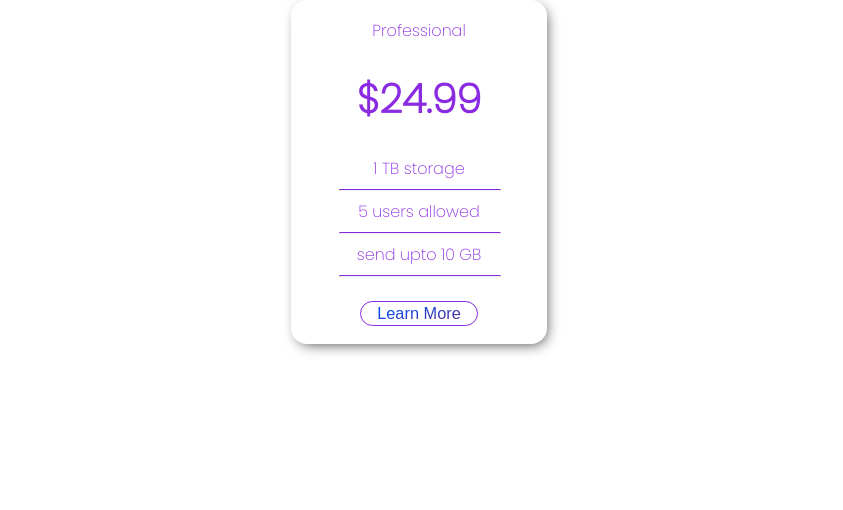
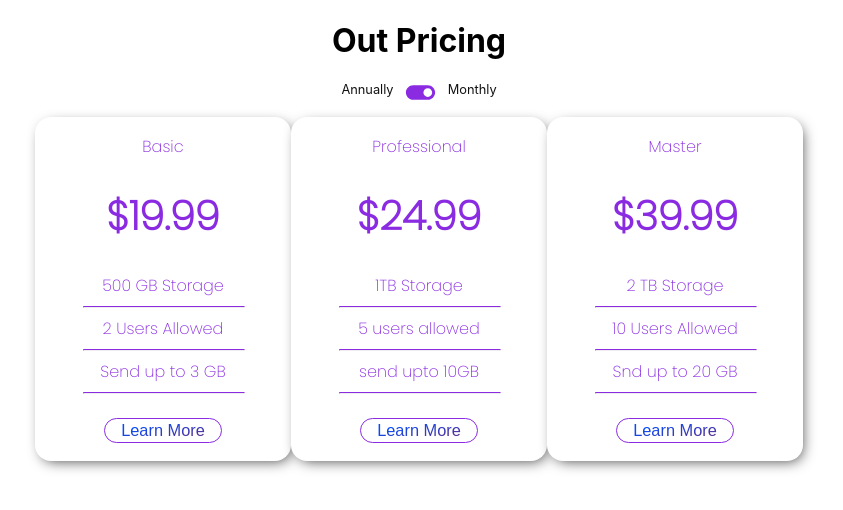
Before and after one commit to MridulDhiman/ReactPractice, a React (Create React App) app: page / in a window 1280 px wide. Shown: the top 510 px of the page, without its empty margins (221-1064 px from the left). Built offline with nearby package versions, Linux system fonts and the light colour scheme.

Commit message:
added toggle transition

```diff
--- a/package.json
+++ b/package.json
@@ -3,9 +3,14 @@
   "version": "0.1.0",
   "private": true,
   "dependencies": {
+    "@emotion/react": "^11.11.1",
+    "@emotion/styled": "^11.11.0",
+    "@mui/icons-material": "^5.14.1",
+    "@mui/material": "^5.14.1",
     "@testing-library/jest-dom": "^5.17.0",
     "@testing-library/react": "^13.4.0",
     "@testing-library/user-event": "^13.5.0",
+    "babel-plugin-macros": "^3.1.0",
     "react": "^18.2.0",
     "react-dom": "^18.2.0",
     "react-scripts": "5.0.1",
--- a/src/App.js
+++ b/src/App.js
@@ -1,9 +1,18 @@
-import PricingItem from "./Components/PricingItem";
+
+import Pricing from "./Components/Pricing";
+import TogglePrice from "./Components/TogglePrice";
 
 function App() {
+  const prices = [
+    {id:1, type: "Basic", monthly_price:19.99, yearly_price: 200, monthlyFlag: true, content: ["500 GB Storage", "2 Users Allowed", "Send up to 3 GB"]},
+    {id:2, type:"Professional", monthly_price: 24.99, yearly_price: 300, monthlyFlag: true, content: ["1TB Storage", "5 users allowed", "send upto 10GB"]},
+    {id:3, type: "Master", monthly_price: 39.99, yearly_price: 400,monthlyFlag: true, content: ['2 TB Storage', '10 Users Allowed', "Snd up to 20 GB"]}
+]
   return (
    <>
-     <PricingItem></PricingItem>
+   <h1>Out Pricing</h1>
+     <TogglePrice/>
+     <Pricing prices={prices}/>
    </>
   );
 }
--- /dev/null
+++ b/src/Components/Pricing.css
@@ -0,0 +1,5 @@
+.container {
+    display: flex;
+    justify-content: center;
+    align-items: center;
+}
--- /dev/null
+++ b/src/Components/Pricing.js
@@ -0,0 +1,30 @@
+import PricingItem from "./PricingItem";
+import "./Pricing.css";
+
+const Pricing = ({prices}) => {
+
+  const priceList = prices.map((price) => {
+    return price.monthlyFlag === true ?
+     <PricingItem
+     type={price.type}
+     amount={price.monthly_price}
+     content={price.content}
+     /> :
+    <PricingItem
+     type={price.type}
+     amount={price.yearly_price}
+     content={price.content}
+     />
+  })
+
+    return (
+<>
+<div className="container">
+{priceList}
+</div>
+
+</>
+    )
+};
+
+export default Pricing;
--- /dev/null
+++ b/src/Components/PricingContent.js
@@ -0,0 +1,19 @@
+const PricingContent = ({content}) => {
+    const contentList = content.map((el) => {
+        return (
+            <>
+            <div class="subs-item">{el}</div>
+            <hr class="line"/>
+            </>
+        )
+    })
+return (
+    <>
+    <div class="subs-container">
+{contentList}
+    </div>
+    </>
+)
+}
+
+export default PricingContent;
--- a/src/Components/PricingItem.css
+++ b/src/Components/PricingItem.css
@@ -18,7 +18,6 @@ color: blueviolet;
     flex-direction: column; */
     text-align: center;
     font-family: 'Poppins', sans-serif;
-    margin: auto 40%;
     box-shadow: 3px 4px 14px -4px rgba(0,0,0,0.75);
 -webkit-box-shadow: 3px 4px 14px -4px rgba(0,0,0,0.75);
 -moz-box-shadow: 3px 4px 14px -4px rgba(0,0,0,0.75);
@@ -35,6 +34,11 @@ cursor:pointer;
     width:12rem;
     background: blueviolet;
     color: white;
+    /* box-shadow: 4px 9px 54px 18px rgba(0,0,0,0.63);
+-webkit-box-shadow: 4px 9px 54px 18px rgba(0,0,0,0.63);
+-moz-box-shadow: 4px 9px 54px 18px rgba(0,0,0,0.63); */
+padding: 1.2rem 3rem;
+
 
 }
 
@@ -78,12 +82,10 @@ background-clip: text;
 
 }
 
-.pricing-container .learn-more-btn span:hover{
+.pricing-container .learn-more-btn:hover{
     font-size: 1.05rem;
-    border-radius:1rem;
+    border-radius:10px;
 }
-
-
 
 .pricing-container hr {
     border-top: 1px solid blueviolet;
--- a/src/Components/PricingItem.js
+++ b/src/Components/PricingItem.js
@@ -1,19 +1,14 @@
-import "./PricingItem.css"
+import "./PricingItem.css";
+import PricingContent from "./PricingContent";
 
-const PricingItem = () => {
+
+const PricingItem = ({type, amount, content}) => {
     return (
         <>
         <div className="pricing-container">
-        <p class="pricing-type">Professional</p>
-        <h1  class="price"><b>$24.99</b></h1>
-        <div class="subs-container">
-            <div class='subs-content'>1 TB storage</div>
-            <hr class="line"/>
-            <div class="subs-content">5 users allowed</div>
-            <hr class="line"/>
-            <div class="subs-content"> send upto 10 GB</div>
-            <hr class="line"/>
-        </div>
+        <p class="pricing-type">{type}</p>
+        <h1  class="price"><b>${amount}</b></h1>
+          <PricingContent content={content}/>
         <button class="learn-more-btn" value="Learn More"> <span>Learn More</span></button>
         </div>
         </>
--- /dev/null
+++ b/src/Components/TogglePrice.css
@@ -0,0 +1,19 @@
+.toggle-bar {
+    display: flex;
+    justify-content: center;
+    gap: 0.6rem;
+}
+
+.toggle-bar span {
+    opacity: 0.93;
+    font-size: 0.8rem;
+}
+
+.toggle-icon {
+    color:blueviolet;
+    height: fit-content;
+    font-size: 5rem;
+    position: relative;
+    bottom: 0.4rem;
+    cursor:pointer;
+}
--- /dev/null
+++ b/src/Components/TogglePrice.js
@@ -0,0 +1,28 @@
+import ToggleOffIcon from '@mui/icons-material/ToggleOff';
+import ToggleOnIcon from '@mui/icons-material/ToggleOn';
+import "./TogglePrice.css"
+import React, {useState} from "react"
+
+const TogglePrice = () => {
+    const [toggle, setToggle] = useState('monthly');
+    const clickHandler = (e) => {
+       setToggle('yearly');
+    }
+    const offClickHandler = (e) => {
+        setToggle('monthly');
+    }
+    const toggleIcon = toggle === 'monthly' ? <ToggleOnIcon fontSize="large" className='toggle-icon' onClick={clickHandler}/>
+    : <ToggleOffIcon fontSize='large' className='toggle-icon' onClick={offClickHandler}/>
+    return (
+    <>
+<div className="toggle-bar">
+    <span>Annually</span>
+    {toggleIcon}
+    <span>Monthly</span>
+</div>
+{/* <div>{ToggleOnIcon}</div> */}
+
+</>)
+};
+
+export default TogglePrice;
--- a/src/index.css
+++ b/src/index.css
@@ -15,4 +15,5 @@ code {
 
 body {
   height: 100%;
+  text-align: center;
 }
```
Also changed, not shown: 1 other file (tests, documents, lock files or other folders).
